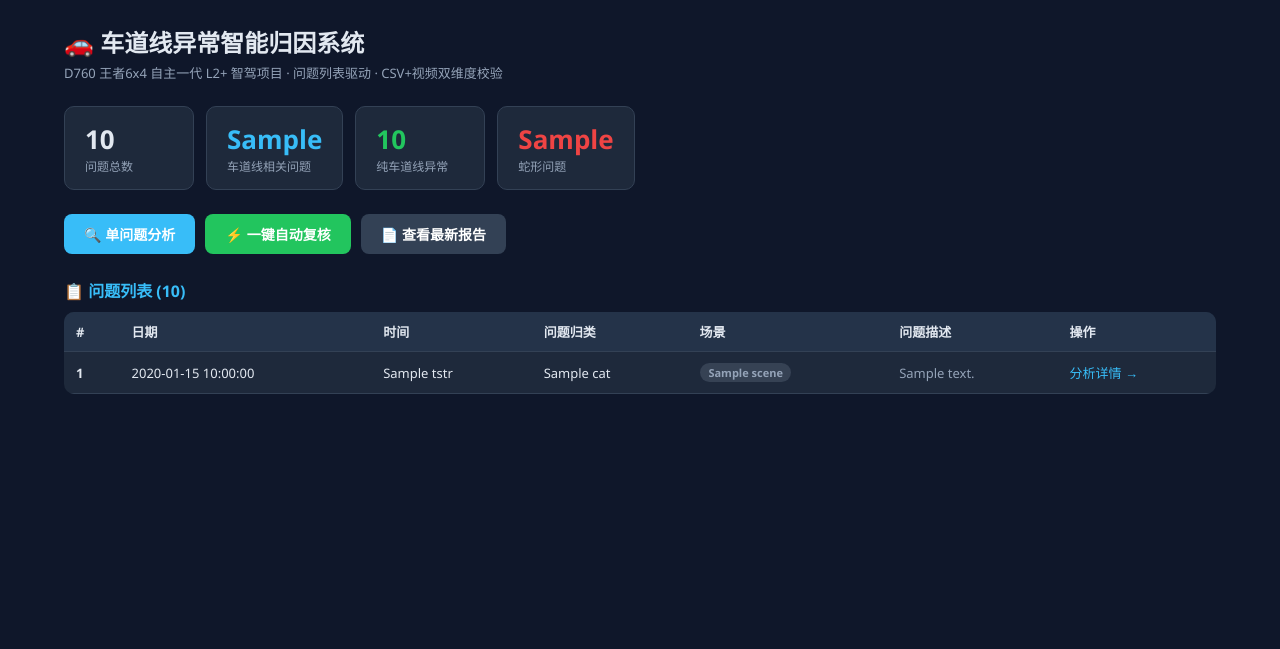
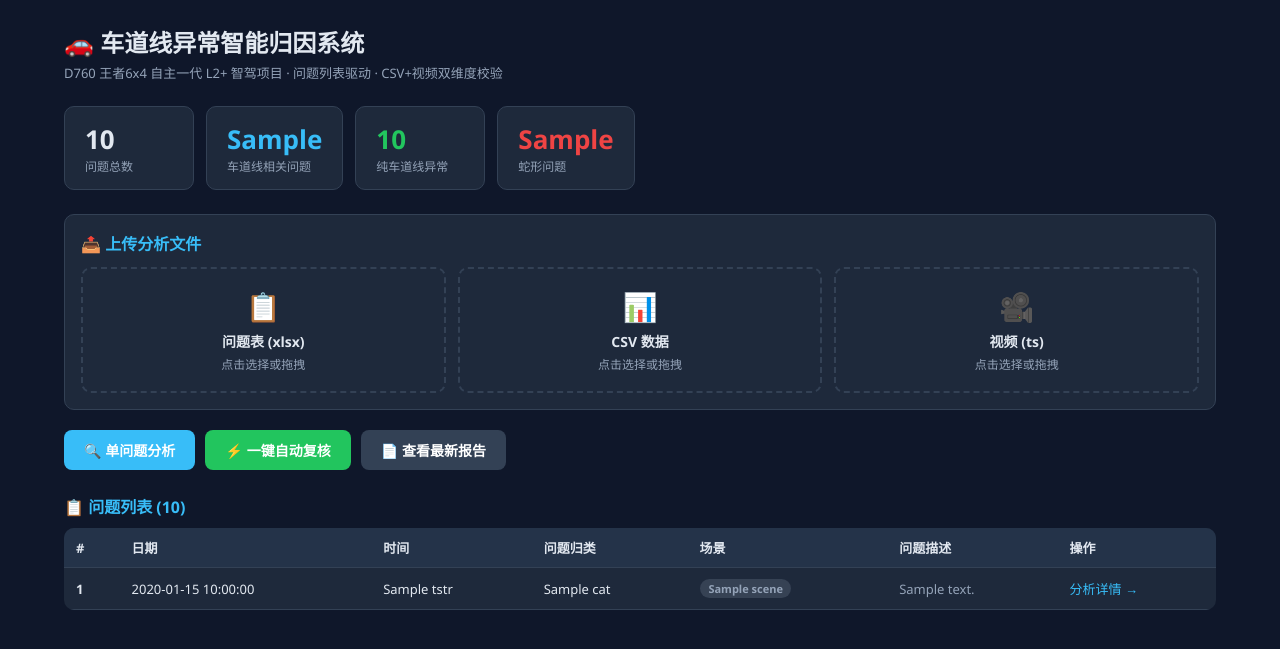
Before and after one commit to huachuan-888/lane-anomaly-system, a Flask app: template templates/index.html in a window 1280 px wide. Shown: the top 649 px of the page. Run offline with Flask 3, Linux system fonts and the light colour scheme; the template is opened without the code that fills it: most values are stand-ins (such as "Sample title", 1, 10 or a date in 2020).

Commit message:
新增网页上传功能 + 完整README复盘文档

```diff
--- a/app.py
+++ b/app.py
@@ -17,6 +17,7 @@ import datetime
 
 import openpyxl
 from flask import Flask, render_template, request, jsonify, send_from_directory
+from werkzeug.utils import secure_filename
 
 # ==================== 路径配置 ====================
 BASE = r"C:\Users\黄钦\Desktop\DF资料\ai 车道线分析"
@@ -189,6 +190,82 @@ def api_problems():
     } for p in problems])
 
 
+# ==================== 文件上传 ====================
+ALLOWED_XLSX = {"xlsx", "xlsm"}
+ALLOWED_CSV = {"csv"}
+ALLOWED_VIDEO = {"ts", "mp4", "avi", "mkv"}
+
+
+def allowed_file(filename, allowed_set):
+    return "." in filename and filename.rsplit(".", 1)[1].lower() in allowed_set
+
+
+@app.route("/api/upload", methods=["POST"])
+def api_upload():
+    """接收上传文件, 保存到对应目录"""
+    results = {"uploaded": [], "errors": []}
+    ftype = request.form.get("type", "")
+    files = request.files
+    if ftype == "xlsx":
+        target_dir = BASE
+        allowed = ALLOWED_XLSX
+    elif ftype == "csv":
+        target_dir = CSV_DIR
+        allowed = ALLOWED_CSV
+    elif ftype == "video":
+        target_dir = VIDEO_DIR
+        allowed = ALLOWED_VIDEO
+    else:
+        return jsonify({"ok": False, "error": "未知上传类型"}), 400
+
+    for key, f in files.items():
+        if not f or f.filename == "":
+            continue
+        if not allowed_file(f.filename, allowed):
+            results["errors"].append(f"{f.filename}: 文件类型不支持")
+            continue
+        fname = secure_filename(f.filename)
+        try:
+            if ftype == "video":
+                # 视频按日期子文件夹归档: 检查问题表里该时刻属于哪一天
+                save_path = os.path.join(target_dir, fname)
+                # 先存根目录, 若能从问题表匹配到日期则移动
+                f.save(save_path)
+                # 尝试从问题表时间匹配日期 (视频时间戳 -> 问题表日期)
+                tstr = re.search(r"ND\d{5}_(\d{6})", fname)
+                if tstr:
+                    vsec = hms_to_sec(int(tstr.group(1)))
+                    target_date = None
+                    for p in cached_problems():
+                        if p["sec"] is not None and abs(p["sec"] - vsec) < 120:
+                            target_date = p["date"]
+                            break
+                    if target_date:
+                        for folder, fdate in CONFIG["video_date_map"].items():
+                            if fdate == target_date:
+                                fdir = os.path.join(target_dir, folder)
+                                os.makedirs(fdir, exist_ok=True)
+                                os.replace(save_path, os.path.join(fdir, fname))
+                                results["uploaded"].append(f"{folder}/{fname}")
+                                break
+                        else:
+                            results["uploaded"].append(fname)
+                    else:
+                        results["uploaded"].append(fname)
+                else:
+                    results["uploaded"].append(fname)
+            else:
+                f.save(os.path.join(target_dir, fname))
+                results["uploaded"].append(fname)
+        except Exception as e:
+            results["errors"].append(f"{f.filename}: 保存失败 {e}")
+
+    # 上传后清理缓存, 让新文件生效
+    _problems_cache["data"] = None
+    _analysis_cache.clear()
+    return jsonify({"ok": True, **results})
+
+
 @app.route("/api/run_all")
 def api_run_all():
     """调用批量复核脚本生成报告"""
--- a/templates/index.html
+++ b/templates/index.html
@@ -14,6 +14,15 @@ h1{font-size:24px;margin-bottom:4px}
 .stat{background:var(--card);border:1px solid var(--border);border-radius:10px;padding:14px 20px;min-width:130px}
 .stat .n{font-size:26px;font-weight:700}
 .stat .l{font-size:12px;color:var(--text2)}
+.upload-section{background:var(--card);border:1px solid var(--border);border-radius:10px;padding:16px;margin-bottom:20px}
+.upload-grid{display:grid;grid-template-columns:repeat(3,1fr);gap:12px}
+@media(max-width:700px){.upload-grid{grid-template-columns:1fr}}
+.upload-box{border:2px dashed var(--border);border-radius:10px;padding:18px;text-align:center;cursor:pointer;transition:all .2s}
+.upload-box:hover{border-color:var(--blue);background:rgba(56,189,248,.05)}
+.upload-box.dragover{border-color:var(--green);background:rgba(34,197,94,.1)}
+.ub-icon{font-size:28px;margin-bottom:6px}
+.ub-title{font-size:14px;font-weight:600;margin-bottom:4px}
+.ub-hint{font-size:12px;color:var(--text2)}
 .actions{display:flex;gap:10px;margin-bottom:24px}
 .btn{background:var(--blue);color:#fff;border:none;padding:10px 20px;border-radius:8px;font-size:14px;cursor:pointer;font-weight:600}
 .btn:hover{opacity:.85}
@@ -44,6 +53,31 @@ a:hover{text-decoration:underline}
   <div class="stat"><div class="n" style="color:var(--red)">{{ snake_q }}</div><div class="l">蛇形问题</div></div>
 </div>
 
+<!-- 上传文件区块 -->
+<div class="upload-section">
+  <h2 style="font-size:16px;margin-bottom:12px;color:var(--blue)">📤 上传分析文件</h2>
+  <div class="upload-grid">
+    <div class="upload-box" id="box-xlsx" onclick="document.getElementById('file-xlsx').click()">
+      <div class="ub-icon">📋</div>
+      <div class="ub-title">问题表 (xlsx)</div>
+      <div class="ub-hint">点击选择或拖拽</div>
+      <input type="file" id="file-xlsx" accept=".xlsx,.xlsm" multiple style="display:none" onchange="uploadFiles('xlsx', this.files)">
+    </div>
+    <div class="upload-box" id="box-csv" onclick="document.getElementById('file-csv').click()">
+      <div class="ub-icon">📊</div>
+      <div class="ub-title">CSV 数据</div>
+      <div class="ub-hint">点击选择或拖拽</div>
+      <input type="file" id="file-csv" accept=".csv" multiple style="display:none" onchange="uploadFiles('csv', this.files)">
+    </div>
+    <div class="upload-box" id="box-video" onclick="document.getElementById('file-video').click()">
+      <div class="ub-icon">🎥</div>
+      <div class="ub-title">视频 (ts)</div>
+      <div class="ub-hint">点击选择或拖拽</div>
+      <input type="file" id="file-video" accept=".ts,.mp4,.avi,.mkv" multiple style="display:none" onchange="uploadFiles('video', this.files)">
+    </div>
+  </div>
+  <div id="uploadStatus" style="display:none;margin-top:10px;padding:10px;background:var(--card);border:1px solid var(--border);border-radius:8px;font-size:13px"></div>
+</div>
 <div class="actions">
   <button class="btn" onclick="location.href='/problem/1'">🔍 单问题分析</button>
   <button class="btn green" onclick="runAll()">⚡ 一键自动复核</button>
@@ -78,6 +112,44 @@ a:hover{text-decoration:underline}
 </table>
 
 <script>
+// ===== 文件上传 =====
+async function uploadFiles(type, files) {
+  if (!files || files.length === 0) return;
+  const status = document.getElementById('uploadStatus');
+  status.style.display = 'block';
+  status.innerHTML = `⏳ 正在上传 ${files.length} 个文件...`;
+  const fd = new FormData();
+  fd.append('type', type);
+  for (const f of files) fd.append('file', f);
+  try {
+    const resp = await fetch('/api/upload', { method: 'POST', body: fd });
+    const data = await resp.json();
+    let html = '';
+    if (data.uploaded && data.uploaded.length) {
+      html += `✅ 上传成功 ${data.uploaded.length} 个:<br>`;
+      data.uploaded.forEach(n => html += `  📄 ${n}<br>`);
+    }
+    if (data.errors && data.errors.length) {
+      html += `❌ 失败 ${data.errors.length} 个:<br>`;
+      data.errors.forEach(e => html += `  ⚠️ ${e}<br>`);
+    }
+    status.innerHTML = html + '<br><button class="btn green" onclick="location.reload()">🔄 刷新页面查看新数据</button>';
+  } catch (e) {
+    status.innerHTML = '❌ 上传失败: ' + e;
+  }
+}
+// 拖拽支持
+['xlsx','csv','video'].forEach(t => {
+  const box = document.getElementById('box-' + t);
+  if (!box) return;
+  box.addEventListener('dragover', e => { e.preventDefault(); box.classList.add('dragover'); });
+  box.addEventListener('dragleave', () => box.classList.remove('dragover'));
+  box.addEventListener('drop', e => {
+    e.preventDefault();
+    box.classList.remove('dragover');
+    uploadFiles(t, e.dataTransfer.files);
+  });
+});
 function runAll() {
   const box = document.getElementById('logBox');
   box.style.display = 'block';
```
Also changed, not shown: README.md.
